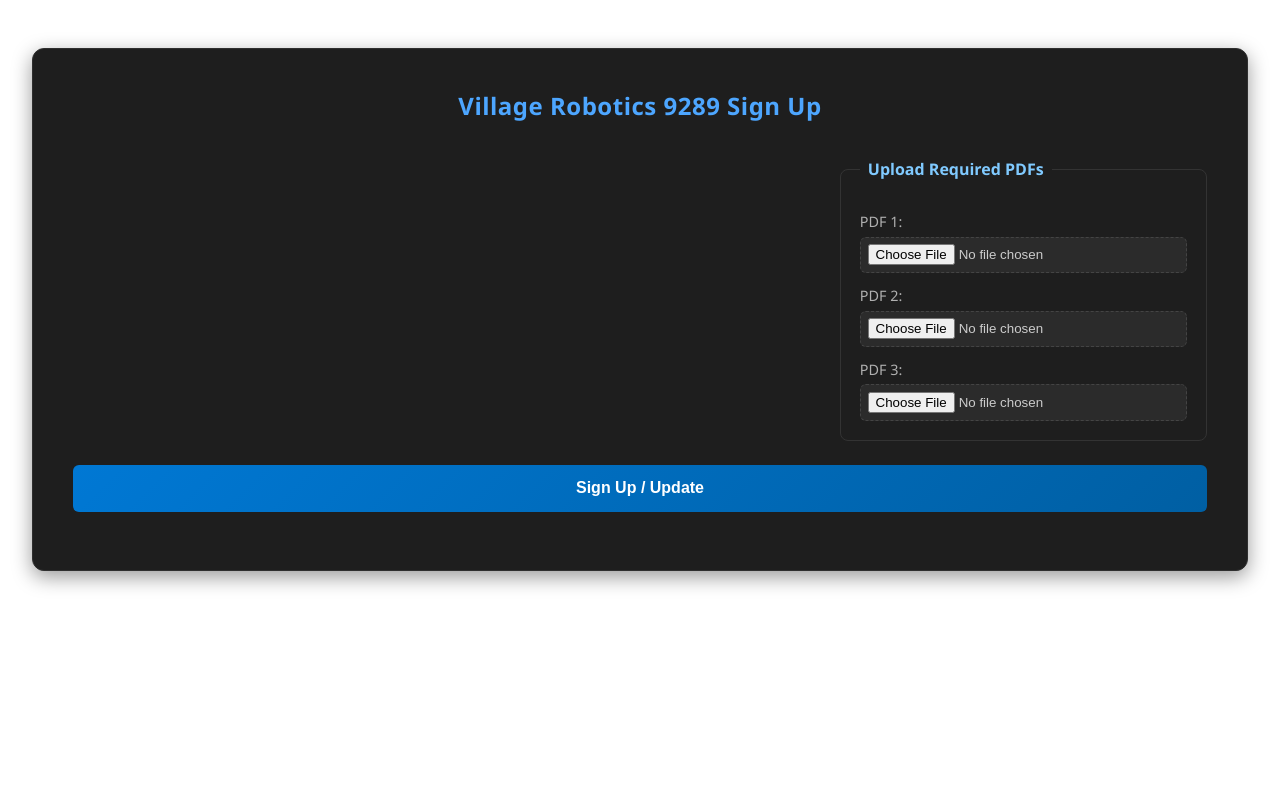
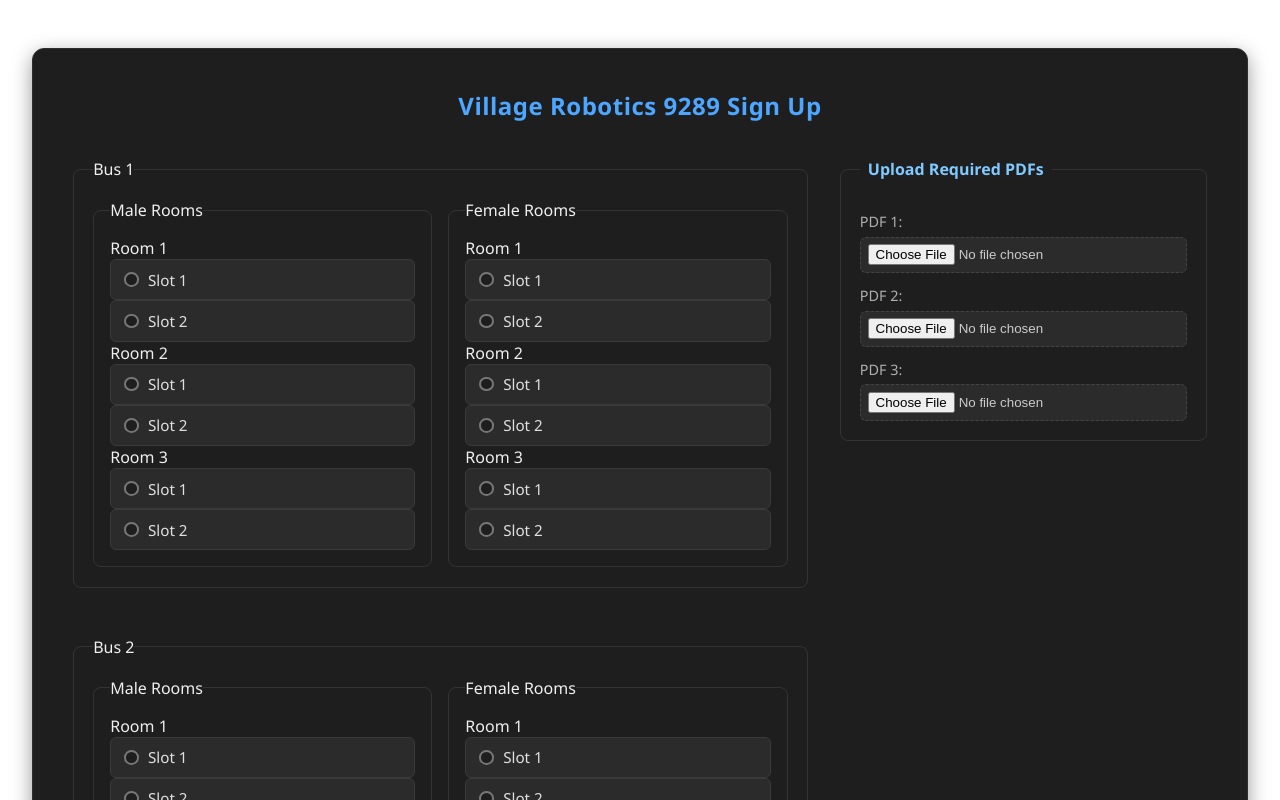
Before and after one commit to FRC-9289/Booksite-frontend-next, a Next.js app: page /Forms/Student in a window 1280 px wide. Shown: the top 800 px of the page. Built offline with nearby package versions, Linux system fonts and the light colour scheme.

Commit message:
adding toaster notification to student and made the number of buses, rooms, and slots per room scalable, with an ID to each slot

```diff
--- a/package.json
+++ b/package.json
@@ -13,7 +13,8 @@
     "next": "^15.5.3",
     "next-auth": "^4.24.11",
     "react": "^19.1.0",
-    "react-dom": "^19.1.0"
+    "react-dom": "^19.1.0",
+    "react-hot-toast": "^2.6.0"
   },
   "devDependencies": {
     "@eslint/eslintrc": "^3",
--- a/src/app/Forms/Student/Student.tsx
+++ b/src/app/Forms/Student/Student.tsx
@@ -2,161 +2,133 @@
 
 import studentPOST from '../../api/studentPOST.api';
 import { studentGET } from '../../api/studentGET.api';
-import { roomGET, roomsGET } from '../../api/roomGET.api';
+import { roomsGET } from '../../api/roomGET.api';
 import styles from './Student.module.css';
 import { useEffect, useState } from 'react';
+import toast, { Toaster } from 'react-hot-toast';
 
 export default function StudentSignUp() {
-  const [rooms, setRooms] = useState<string[]>([]);
   const [uploaded, setUploaded] = useState(false);
-  const [selectedRoom, setSelectedRoom] = useState('');
+  const [selectedSlot, setSelectedSlot] = useState('');
   const [status, setStatus] = useState('');
+  const [takenSlots, setTakenSlots] = useState<string[]>([]);
+
+  const buses = ['1', '2', '3'];
+  const roomsPerBus = ['1', '2', '3'];
+  const genders = ['M', 'F'];
+  const slotsPerRoom = 2;
 
   useEffect(() => {
     async function fetchData() {
       try {
         const email = localStorage.getItem('userEmail');
-        if (!email) {
-          console.error('No email found in localStorage');
-          return;
-        }
+        if (!email) return;
 
-        const data = await studentGET(email);
-        let roomList = (await roomsGET()) || [];
+        const student = await studentGET(email);
+        setSelectedSlot(student?.room || '');
+        setUploaded(student?.pdfs?.length === 3);
 
-        if (!roomList.length) {
-          console.warn('No rooms received from backend, using fallback list.');
-          roomList = [
-            '1M1', '1M2', '1F1', '1F2',
-            '2M1', '2F1',
-            '3M1', '3F1'
-          ];
-        }
-
-        setRooms(roomList);
-
-        const hasPdfs = data.pdfs?.length === 3;
-        setUploaded(hasPdfs);
-        console.log('Uploaded:', hasPdfs);
+        const usedSlots = await roomsGET(); // fetch already taken slot IDs
+        setTakenSlots(usedSlots);
       } catch (err) {
-        console.error('Failed to fetch room data:', err);
-
-        setRooms([
-          '1M1', '1M2', '1F1', '1F2',
-          '2M1', '2F1',
-          '3M1', '3F1'
-        ]);
+        console.error('Failed to fetch data:', err);
       }
     }
-
     fetchData();
   }, []);
 
   const handleSubmit = async (e: React.FormEvent<HTMLFormElement>) => {
     e.preventDefault();
 
-    const email = localStorage.getItem('userEmail');
-    if (!email) {
-      setStatus('Missing email. Please log in again.');
+    if (!selectedSlot) {
+      setStatus('Please select a slot');
       return;
     }
 
+    const email = localStorage.getItem('userEmail');
+    if (!email) {
+      setStatus('Missing email');
+      return;
+    }
+
+    // Create FormData from form inputs (includes PDFs automatically)
     const formData = new FormData(e.currentTarget);
 
-    const pdfs: Blob[] = [];
+    // Append other fields
+    formData.append('email', email);
+    formData.append('room', selectedSlot);
+    formData.append('name', localStorage.getItem('userName') || 'Unknown');
+
+    // Optional: ensure files are actually selected before sending
     for (let i = 1; i <= 3; i++) {
       const file = formData.get(`file${i}`);
-      if (file instanceof Blob) {
-        pdfs.push(file);
+      if (!(file instanceof File)) {
+        setStatus(`Please select PDF ${i}`);
+        return;
       }
     }
 
-
-    const student = {
-      email,
-      room: selectedRoom,
-      pdfs,
-    };
-
-    formData.append('email', student.email);
-    formData.append('name', localStorage.getItem('userName') || 'Unknown');
-    if (student.room !== undefined) formData.append('room', String(student.room));
-
     try {
       const response = await studentPOST(formData);
-      setStatus('Submission successful!');
-      console.log('Success:', response.message);
-      alert(`SUMBISSION ID (REMEBMER): ${response.submissionId}`);
+      setStatus('Signup successful!');
       setUploaded(true);
+      toast.success('Signup successful! Submission ID: ' + response.submissionId);
     } catch (err) {
-      setStatus('Submission failed.');
-      console.error('Error:', err);
+      setStatus('Signup failed');
+      console.error(err);
+      toast.error('Signup failed. Please try again.');
     }
   };
 
-  const groupedByBus: Record<string, { M: string[]; F: string[] }> = {};
-  rooms.forEach((room) => {
-    const match = room.match(/^(\d+)([MF])(\d+)$/);
-    if (!match) return;
-    const [_, busNum, gender] = match;
-    if (!groupedByBus[busNum]) groupedByBus[busNum] = { M: [], F: [] };
-    groupedByBus[busNum][gender].push(room);
-  });
 
   return (
     <div className={styles.container}>
+      <Toaster position="top-center" />
+      {/* form */}
       <h2 className={styles.heading}>Village Robotics 9289 Sign Up</h2>
-
-      <form onSubmit={handleSubmit} className={styles.form}>
-        <div className={styles.formLayout}>
+      <form onSubmit={handleSubmit} className={styles.formLayout}>
+        {/* Bus + Slots Section */}
         <div className={styles.busContainer}>
-            {Object.entries(groupedByBus).map(([busNum, genders]) => (
-              <fieldset key={busNum} className={styles.busFieldset}>
-                <legend>Bus {busNum}</legend>
-
+          {buses.map((bus) => (
+            <fieldset key={bus} className={styles.busFieldset}>
+              <legend>Bus {bus}</legend>
               <div className={styles.genderContainer}>
-                  {genders.M.length > 0 && (
-                    <fieldset className={styles.genderFieldset}>
-                      <legend>Male Rooms</legend>
-                      {genders.M.map((roomId) => (
-                        <label key={roomId} className={styles.radioOption}>
+                {genders.map((gender) => (
+                  <fieldset key={gender} className={styles.genderFieldset}>
+                    <legend>{gender === 'M' ? 'Male Rooms' : 'Female Rooms'}</legend>
+                    {roomsPerBus.map((roomNum) => (
+                      <div key={roomNum} className={styles.roomContainer}>
+                        <p>Room {roomNum}</p>
+                        {Array.from({ length: slotsPerRoom }).map((_, slotIndex) => {
+                          const slotId = `${bus}${gender}${roomNum}${slotIndex + 1}`;
+                          const disabled = takenSlots.includes(slotId);
+                          return (
+                            <label key={slotId} className={styles.radioOption}>
                               <input
                                 type="radio"
-                            name="room_select"
-                            value={roomId}
-                            checked={selectedRoom === roomId}
-                            onChange={(e) => setSelectedRoom(e.target.value)}
+                                name="slot_select"
+                                value={slotId}
+                                checked={selectedSlot === slotId}
+                                onChange={(e) => setSelectedSlot(e.target.value)}
                                 required
+                                disabled={disabled}
                               />
-                          <span className={styles.radioLabel}>{roomId.replace(/[0-9]/, '').replace('M', 'Male ').replace('F', 'Female ')}</span>
+                              <span className={styles.radioLabel}>
+                                Slot {slotIndex + 1} {disabled ? '(Taken)' : ''}
+                              </span>
                             </label>
+                          );
+                        })}
+                      </div>
                     ))}
                   </fieldset>
-                  )}
-
-                  {genders.F.length > 0 && (
-                    <fieldset className={styles.genderFieldset}>
-                      <legend>Female Rooms</legend>
-                      {genders.F.map((roomId) => (
-                        <label key={roomId} className={styles.radioOption}>
-                          <input
-                            type="radio"
-                            name="room_select"
-                            value={roomId}
-                            checked={selectedRoom === roomId}
-                            onChange={(e) => setSelectedRoom(e.target.value)}
-                            required
-                          />
-                          <span className={styles.radioLabel}>{roomId.replace(/[0-9]/, '').replace('M', 'Male ').replace('F', 'Female ')}</span>
-                        </label>
                 ))}
-                    </fieldset>
-                  )}
               </div>
             </fieldset>
           ))}
         </div>
 
+        {/* PDF Upload Section */}
         <div className={styles.fileUploadContainer}>
           <fieldset className={styles.fileUploadFieldset}>
             <legend>Upload Required PDFs</legend>
@@ -174,14 +146,10 @@ export default function StudentSignUp() {
             ))}
           </fieldset>
         </div>
-        </div>
 
-        <button type="submit" className={styles.button}>
-          Sign Up / Update
-        </button>
+        <button type="submit" className={styles.button}>Sign Up / Update</button>
         <p className={styles.status}>{status}</p>
       </form>
     </div>
   );
 }
-//Wolfram121
--- a/src/app/api/roomGET.api.ts
+++ b/src/app/api/roomGET.api.ts
@@ -1,5 +1,5 @@
 export async function roomGET(room: string): Promise<string[]> {
-    const url = new URL(`${process.env.NEXT_PUBLIC_BACKEND_URL}/api/rooms`);
+    const url = new URL(`${process.env.NEXT_PUBLIC_BACKEND_URL}/api/rooms/getroom`);
     url.searchParams.append('room', room);
 
     const res = await fetch(url, {
@@ -17,7 +17,7 @@ export async function roomGET(room: string): Promise<string[]> {
 }
 
 export async function roomsGET(): Promise<string[]> {
-  const res = await fetch(`${process.env.NEXT_PUBLIC_API_URL}/api/rooms`, {
+  const res = await fetch(`${process.env.NEXT_PUBLIC_BACKEND_URL}/api/rooms/getrooms`, {
     method: 'GET',
     headers: {
       'Authorization': `Bearer ${process.env.NEXT_PUBLIC_API_KEY}`,
@@ -29,6 +29,7 @@ export async function roomsGET(): Promise<string[]> {
   }
 
   const data = await res.json();
-  return data.openRooms as string[];
+
+  return data as string[];
 }
 //Wolfram121
--- a/src/app/api/studentGET.api.ts
+++ b/src/app/api/studentGET.api.ts
@@ -1,5 +1,7 @@
 export async function studentGET(email?: string): Promise<{ room?: string; pdfs?: Blob[] }> {
-  const url = new URL(`${process.env.NEXT_PUBLIC_BACKEND_URL}/api/students`);
+  if (!email) throw new Error("Email is required");
+
+  const url = new URL(`${process.env.NEXT_PUBLIC_BACKEND_URL}/api/users/students`);
   url.searchParams.append('email', email);
 
   const res = await fetch(url, {
@@ -13,21 +15,26 @@ export async function studentGET(email?: string): Promise<{ room?: string; pdfs?
     throw new Error('Failed to fetch student data');
   }
 
-  const form = await res.formData();
-  const jsonBlob = form.get('data');
-  if (!jsonBlob) throw new Error('Missing data part in response');
+  const data = await res.json(); // JSON is an array
+  console.log(data);
 
-  const data = JSON.parse(await (jsonBlob as Blob).text()) as { student: any };
+  if (!data || data.length === 0) return { room: undefined, pdfs: [] };
 
-  // Extract PDFs
-  const pdfs: Blob[] = [];
-  for (let i = 0; i < 3; i++) {
-    const pdf = form.get(`pdf_${i}`);
-    if (pdf instanceof Blob) {
-      pdfs.push(pdf);
+  const student = data[0]; // <-- pick the first submission
+
+  // Convert pdfBase64 to Blob
+  const pdfs: Blob[] = (student.pdfFiles || []).map((pdf: any) => {
+    const byteCharacters = atob(pdf.pdfBase64);
+    const byteNumbers = new Array(byteCharacters.length);
+    for (let i = 0; i < byteCharacters.length; i++) {
+      byteNumbers[i] = byteCharacters.charCodeAt(i);
     }
-  }
+    const byteArray = new Uint8Array(byteNumbers);
+    return new Blob([byteArray], { type: "application/pdf" });
+  });
 
-  return { ...data.student, pdfs };
+  return {
+    room: student.room,
+    pdfs
+  };
 }
-//Wolfram121
--- a/src/app/api/studentPOST.api.ts
+++ b/src/app/api/studentPOST.api.ts
@@ -7,7 +7,10 @@ export default async function studentPOST(formData: FormData) {
     body: formData
   });
 
-  console.log(`formData: ${formData.get('email')}, ${formData.get('room')}, ${formData.get('file1')}, ${formData.get('file2')}, ${formData.get('file3')}`);
+  console.log(`formData: ${formData.get('email')}, ${formData.get('room')}, ${formData.get('name')}`);
+  console.log(`file1: ${formData.get('file1')}`);
+  console.log(`file2: ${formData.get('file2')}`);
+  console.log(`file3: ${formData.get('file3')}`);
 
   if (!res.ok) {
     throw new Error(`Failed to submit: ${res.statusText}`);
```
Also changed, not shown: 1 other file (tests, documents, lock files or other folders). Lines whose indentation alone changed are shown as unchanged.
